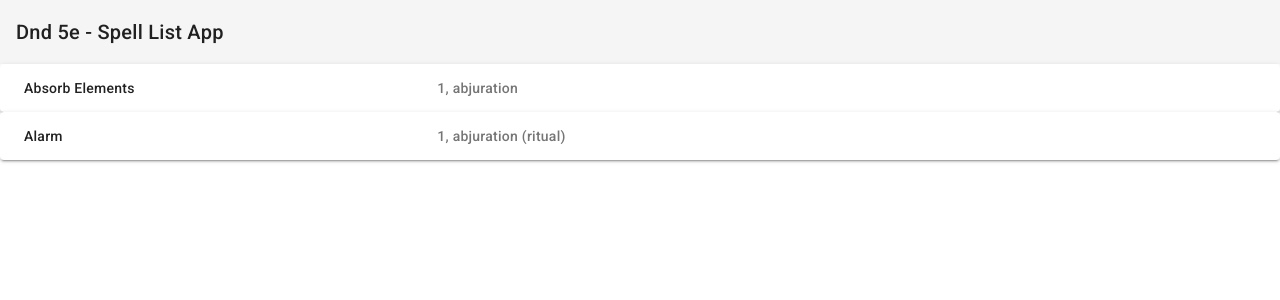
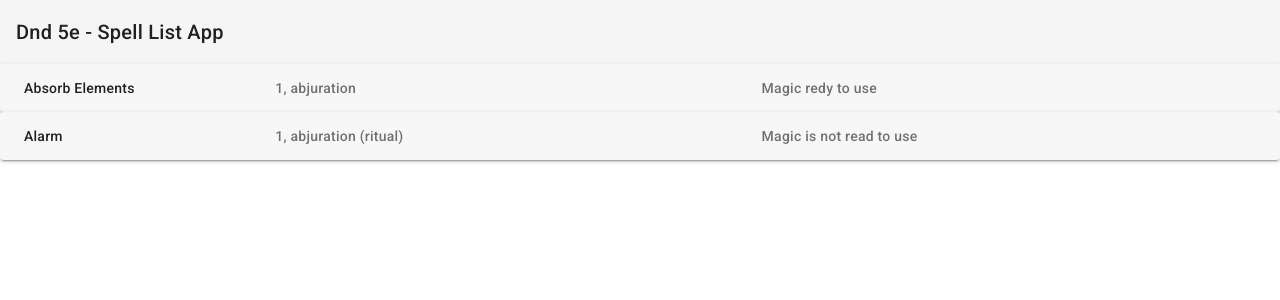
Before and after one commit to AnaCarolinaBraga/Angular-exercicios, an Angular app in the folder spell-list/: page /list in a window 1280 px wide. Shown: the top 300 px of the page. Built offline with nearby package versions, Linux system fonts and the light colour scheme.

Commit message:
Add Custom Pipe and Custom Directive
Add new bool attribute to spell (prepared)
Add new custom pipe (about how we show the prepared attribute)
Add new directive (focus where mouse is over)

```diff
--- a/spell-list/src/app/models/Spell.ts
+++ b/spell-list/src/app/models/Spell.ts
@@ -7,4 +7,5 @@
     components: string;
     duration: string;
     description: string
+    prepared: boolean;
 }
--- a/spell-list/src/app/pages/pages.module.ts
+++ b/spell-list/src/app/pages/pages.module.ts
@@ -5,6 +5,7 @@
 import { SpellListComponent } from './spell-list/spell-list.component';
 import { MaterialModule } from '../material/material.module';
 import { PageNotFoundComponent } from './page-not-found/page-not-found.component';
+import { SharedModule } from '../shared/shared.module';
 
 
 
@@ -16,7 +17,8 @@
   ],
   imports: [
     CommonModule,
-    MaterialModule
+    MaterialModule,
+    SharedModule
   ],
   exports: [
     SpellListComponent,
--- a/spell-list/src/app/pages/spell-list/spell-list.component.ts
+++ b/spell-list/src/app/pages/spell-list/spell-list.component.ts
@@ -15,7 +15,8 @@
   range: "Self",
   components: "S",
   duration: "1 round",
-  description: "The spell captures some of the incoming energy, lessening its effect on you and storing it for your next melee attack. You have resistance to the triggering damage type until the start of your next turn. Also, the first time you hit with a melee attack on your next turn, the target takes an extra 1d6 damage of the triggering type, and the spell ends. \n At Higher Levels. \n When you cast this spell using a spell slot of 2nd level or higher, the extra damage increases by 1d6 for each slot level above 1st."
+  description: "The spell captures some of the incoming energy, lessening its effect on you and storing it for your next melee attack. You have resistance to the triggering damage type until the start of your next turn. Also, the first time you hit with a melee attack on your next turn, the target takes an extra 1d6 damage of the triggering type, and the spell ends. \n At Higher Levels. \n When you cast this spell using a spell slot of 2nd level or higher, the extra damage increases by 1d6 for each slot level above 1st.",
+  prepared: true
 },
 {
   name: "Alarm",
@@ -25,6 +26,7 @@
   range: "30 feet",
   components: "V, S, M (a tiny bell and a piece of fine silver wire)",
   duration: "8 hours",
-  description: " You set an alarm against unwanted intrusion. Choose a door, a window, or an area within range that is no larger than a 20-foot cube. Until the spell ends, an alarm alerts you whenever a Tiny or larger creature touches or enters the warded area. When you cast the spell, you can designate creatures that won't set off the alarm. You also choose whether the alarm is mental or audible. \n A mental alarm alerts you with a ping in your mind if you are within 1 mile of the warded area. This ping awakens you if you are sleeping. \n An audible alarm produces the sound of a hand bell for 10 seconds within 60 feet."
+  description: " You set an alarm against unwanted intrusion. Choose a door, a window, or an area within range that is no larger than a 20-foot cube. Until the spell ends, an alarm alerts you whenever a Tiny or larger creature touches or enters the warded area. When you cast the spell, you can designate creatures that won't set off the alarm. You also choose whether the alarm is mental or audible. \n A mental alarm alerts you with a ping in your mind if you are within 1 mile of the warded area. This ping awakens you if you are sleeping. \n An audible alarm produces the sound of a hand bell for 10 seconds within 60 feet.",
+  prepared: false
 }];
 }
--- a/spell-list/src/app/pages/spell-list/spell-name/spell-name.component.html
+++ b/spell-list/src/app/pages/spell-list/spell-name/spell-name.component.html
@@ -1,10 +1,13 @@
-<mat-expansion-panel hideToggle>
-    <mat-expansion-panel-header>
+<mat-expansion-panel hideToggle ccFocus *ngIf="spell">
+    <mat-expansion-panel-header >
         <mat-panel-title>
             {{ this.spell.name }}
         </mat-panel-title>
         <mat-panel-description>
             {{ this.spell.level }}, {{ this.spell.school}}
+        </mat-panel-description>
+        <mat-panel-description>
+            {{ this.spell.prepared | prepared}}
         </mat-panel-description>
     </mat-expansion-panel-header>
     <p><b>Casting Time:</b>{{ this.spell.castingTime }}</p>
--- a/spell-list/src/app/pages/spell-list/spell-name/spell-name.component.ts
+++ b/spell-list/src/app/pages/spell-list/spell-name/spell-name.component.ts
@@ -16,8 +16,8 @@
   range: "self",
   components: "V",
   duration: "Instantaneous",
-  description: "Spell description"
-
+  description: "Spell description",
+  prepared: false
 };
 
 }
--- /dev/null
+++ b/spell-list/src/app/shared/directives/focus.directive.ts
@@ -0,0 +1,20 @@
+import { Directive, ElementRef } from "@angular/core";
+
+
+@Directive({
+    selector: "[ccFocus]"
+})
+export class FocusDirective{
+    constructor(private el: ElementRef){
+        this.el.nativeElement.style.backgroundColor = '#F7F7F7';
+
+        el.nativeElement.addEventListener('mouseover', () => {
+            this.el.nativeElement.style.backgroundColor = '#D8D8D8';
+          })
+
+          el.nativeElement.addEventListener('mouseleave', () => {
+            this.el.nativeElement.style.backgroundColor = '#F7F7F7';
+          })
+
+    }
+}
--- /dev/null
+++ b/spell-list/src/app/shared/pipes/prepared.pipes.ts
@@ -0,0 +1,10 @@
+import { Pipe, PipeTransform } from '@angular/core';
+
+@Pipe({
+  name: 'prepared',
+})
+export class PreparedPipes implements PipeTransform {
+  transform(value: boolean): string {
+    return value ? 'Magic redy to use' : 'Magic is not read to use';
+  }
+}
```
Also changed, not shown: spell-list/src/app/shared/shared.module.ts (+6 -2 lines).
